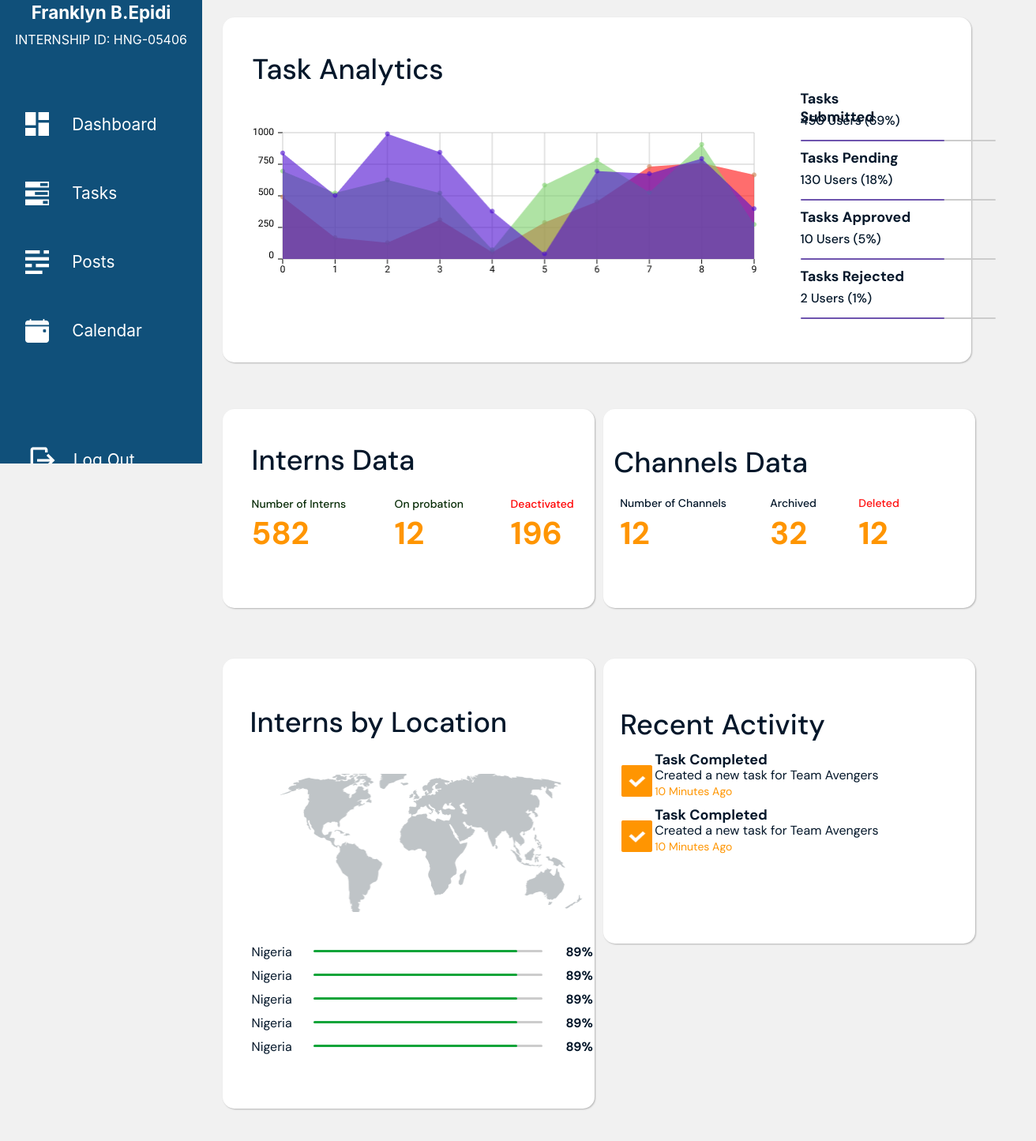
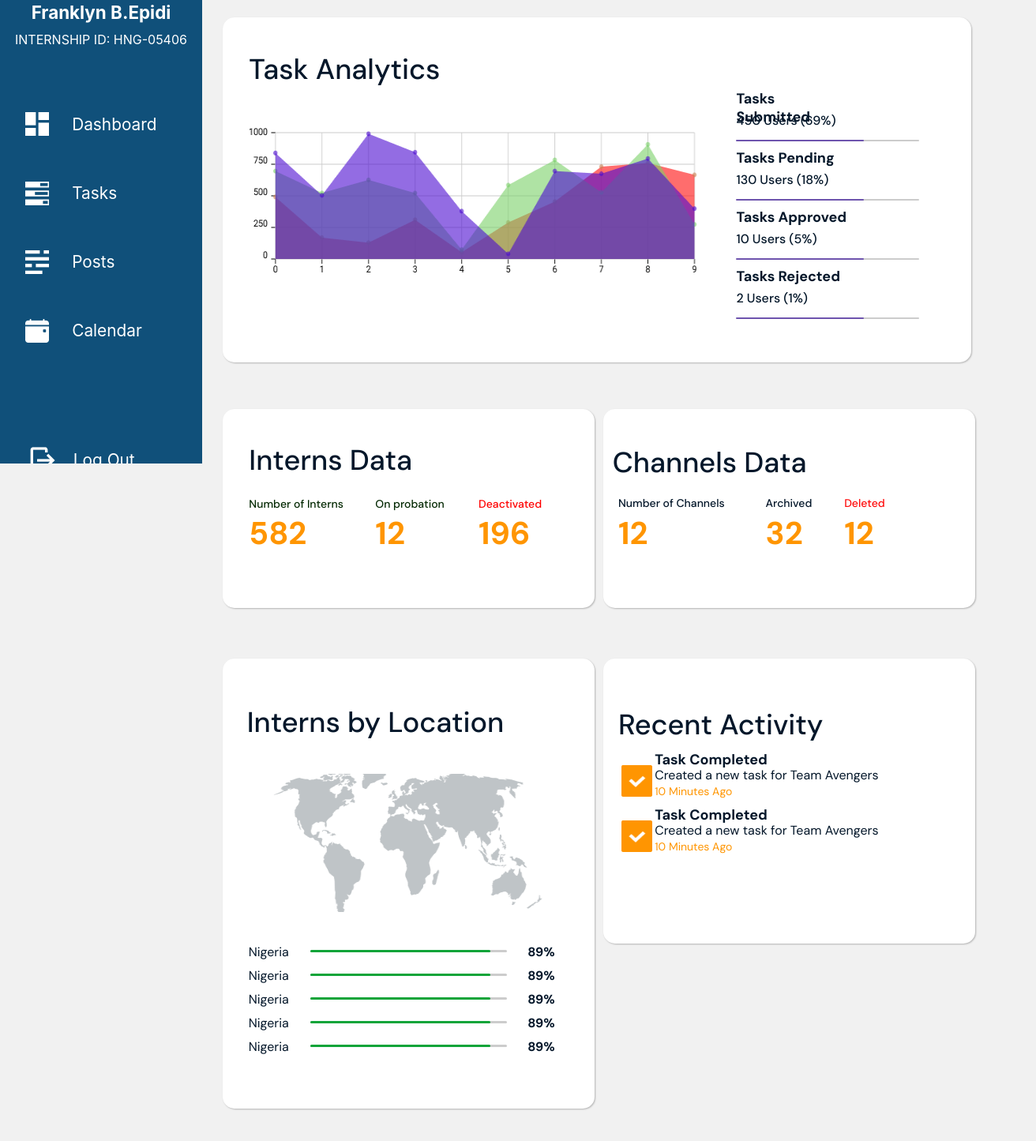
Before and after one commit to Kosiso29/HNGBoard-FE-test, a plain HTML site: page index.html in a window 1280 px wide. Shown: the part 213-1658 px from the top of the page at 79% size, 1312 px wide, since content can reach past the window. Drawn offline with nearby package versions, Linux system fonts and the light colour scheme.

```diff
--- a/admin.css
+++ b/admin.css
@@ -133,7 +133,7 @@
   left: 37px;
   top: 111px;
 
-  font-family: DM Sans;
+  font-family: 'DM Sans', sans-serif;
   font-style: normal;
   font-weight: 500;
   font-size: 14px;
@@ -161,7 +161,7 @@
   left: 37px;
   top: 131px;
 
-  font-family: DM Sans;
+  font-family: 'DM Sans', sans-serif;
   font-style: normal;
   font-weight: bold;
   font-size: 40px;
@@ -200,7 +200,7 @@
   left: 21px;
   top: 110px;
 
-  font-family: DM Sans;
+  font-family: 'DM Sans', sans-serif;
   font-style: normal;
   font-weight: 500;
   font-size: 14px;
@@ -228,7 +228,7 @@
   left: 21px;
   top: 131px;
 
-  font-family: DM Sans;
+  font-family:'DM Sans', sans-serif;
   font-style: normal;
   font-weight: bold;
   font-size: 40px;
@@ -309,7 +309,7 @@
   left: 2px;
   top: 2px;
 
-  font-family: DM Sans;
+  font-family: 'DM Sans', sans-serif;
   font-style: normal;
   font-weight: normal;
   font-size: 16px;
@@ -348,7 +348,7 @@
   left: 400px;
   top: 2px;
 
-  font-family: DM Sans;
+  font-family: 'DM Sans', sans-serif;
   font-style: normal;
   font-weight: bold;
   font-size: 16px;
@@ -400,7 +400,7 @@
   left: 45px;
   top: 2px;
 
-  font-family: DM Sans;
+  font-family: 'DM Sans', sans-serif;
   font-style: normal;
   font-weight: bold;
   font-size: 18px;
@@ -415,7 +415,7 @@
   top: 22px;
   left: 45px;
 
-  font-family: DM Sans;
+  font-family: 'DM Sans', sans-serif;
   font-style: normal;
   font-weight: normal;
   font-size: 16px;
@@ -430,7 +430,7 @@
   left: 45px;
   top: 44px;
 
-  font-family: DM Sans;
+  font-family: 'DM Sans', sans-serif;
   font-style: normal;
   font-weight: normal;
   font-size: 14px;
@@ -457,38 +457,137 @@
 }
 
 @media (max-width: 1440px){
-  .channels{
-    width: calc((530/1440)*100vw);
+  .analytics-p{
+    width: calc((182/1440)*100vw);
+    left: 2px;
   }
-  .internsLocation{
-    width: calc((530/1440)*100vw);
-  }
-  .recent{
-    width: calc((530/1440)*100vw);
+  .analytics-p1{
+    width: calc((138/1440)*100vw);
+    left: 111px;
   }
   .analytics{
     width: calc((1067/1440)*100vw);
     height: 437px;
   }
+  .analyticsContainer{
+    width: calc((300/1440)*100vw);
+    left: calc((730/1440)*100vw);
+  }
+  .analytics-img{
+    width: calc((639/1440)*100vw);
+    left: calc((38/1440)*100vw);
+  }
+  .analytics h1{
+    left: calc((38/1440)*100vw);
+  }
   .internsData{
     width: calc((530/1440)*100vw);
     height: 252px;
+  }
+  .internsData h1{
+    left: calc((38/1440)*100vw);
+  }
+  .internsData-p1{
+    width: 131px;
+    left: calc((38/1440)*100vw);
+  }
+  .internsData-p2{
+    width: 96px;
+    left: calc((218/1440)*100vw);
+  }
+  .internsData-p3{
+    width: calc((88/1440)*100vw);
+    left: calc((365/1440)*100vw);
+  }
+  .internsData-p11{
+    width: 80.1px;
+    left: calc((38/1440)*100vw);
+  }
+  .internsData-p21{
+    left: calc((218/1440)*100vw);
+  }
+  .internsData-p31{
+    left: calc((365/1440)*100vw);
   }
   .channels{
     width: calc((530/1440)*100vw);
     height: 252px;
     left: calc((543/1440)*100vw);
   }
+  .channels h1{
+    left: calc((13/1440)*100vw);
+  }
+  .channels-p1{
+    left: calc((21/1440)*100vw);
+  }
+  .channels-p2{
+    left: calc((231/1440)*100vw);
+  }
+  .channels-p3{
+    left: calc((343/1440)*100vw);
+  }
+  .channels-p11{
+    left: calc((21/1440)*100vw);
+  }
+  .channels-p21{
+    left: calc((231/1440)*100vw);
+  }
+  .channels-p31{
+    left: calc((343/1440)*100vw);
+  }
   .internsLocation{
     width: calc((530/1440)*100vw);
     height: 570px;
+  }
+  .internsLocation h1{
+    left: calc((35/1440)*100vw);
+  }
+  .internsLocation-img{
+    width: calc((384/1440)*100vw);
+    left: calc((72/1440)*100vw);
+  }
+  .internsLocationContainer{
+    width: calc((436/1440)*100vw);
+    left: calc((35/1440)*100vw);
+  }
+  .internsLocationContainer1{
+    left: calc((35/1440)*100vw);
+  }
+  .internsLocationContainer2{
+    left: calc((35/1440)*100vw);
+  }
+  .internsLocationContainer3{
+    left: calc((35/1440)*100vw);
+  }
+  .internsLocationContainer4{
+    left: calc((35/1440)*100vw);
+  }
+  .internsLocationContainer-p{
+    width: calc((56/1440)*100vw);
+  }
+  .internsLocationContainer-p1{
+    width: calc((257/1440)*100vw);
+  }
+  .internsLocationContainer-p2{
+    width: calc((280/1440)*100vw);
+    left: calc((90/1440)*100vw);
+  }
+  .internsLocationContainer-p3{
+    width: calc((37/1440)*100vw);
+    left: calc((400/1440)*100vw);
   }
   .recent{
     width: calc((530/1440)*100vw);
     height: 361px;
     left: calc((543/1440)*100vw);
   }
+  .recent h1{
+    left: calc((21/1440)*100vw);
+  }
   .copyright{
     left: calc((499/1440)*100vw);
   }
 }
+@media (max-width: 992px){
+
+}
```
